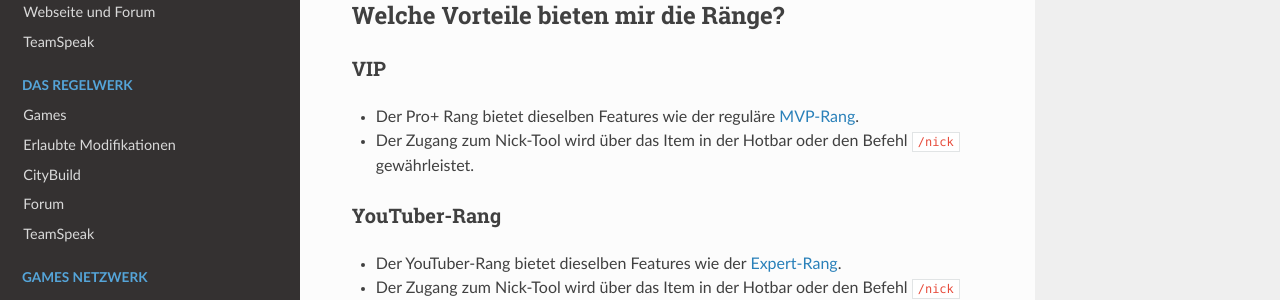
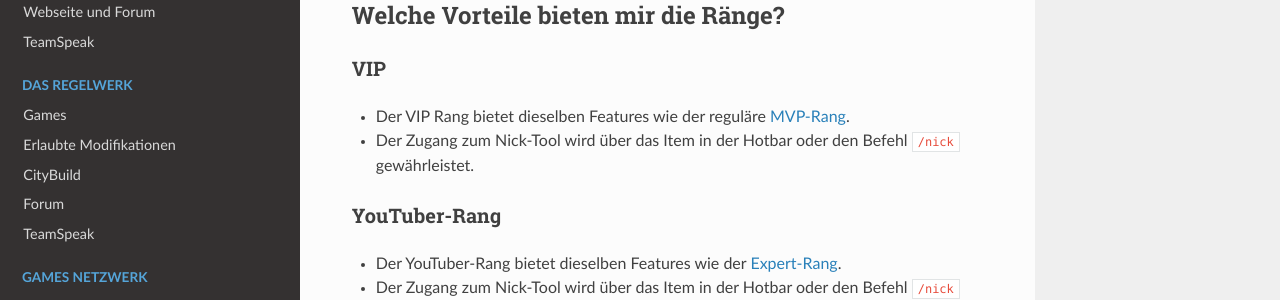
Before and after one commit to TimoliaDE/HowTo, an MkDocs documentation site: the page built from docs/ranks/youtube.md, in a window 1280 px wide and 1316 px high. Shown: the part 161-461 px from the top of the window. Built offline with MkDocs 1.6.1, drawn with Linux system fonts in a browser that asks for light colours; nearby versions of some CDN libraries; old or Windows-style settings are respelled for this version of MkDocs.

Commit message:
Update youtube.md

```diff
--- a/docs/ranks/youtube.md
+++ b/docs/ranks/youtube.md
@@ -3,7 +3,7 @@
 ## Welche Vorteile bieten mir die Ränge?
 
 ### VIP
-- Der Pro+ Rang bietet dieselben Features wie der reguläre [MVP-Rang](premium.md).
+- Der VIP Rang bietet dieselben Features wie der reguläre [MVP-Rang](premium.md).
 - Der Zugang zum Nick-Tool wird über das Item in der Hotbar oder den Befehl `/nick` gewährleistet.
 
 ### YouTuber-Rang
```
